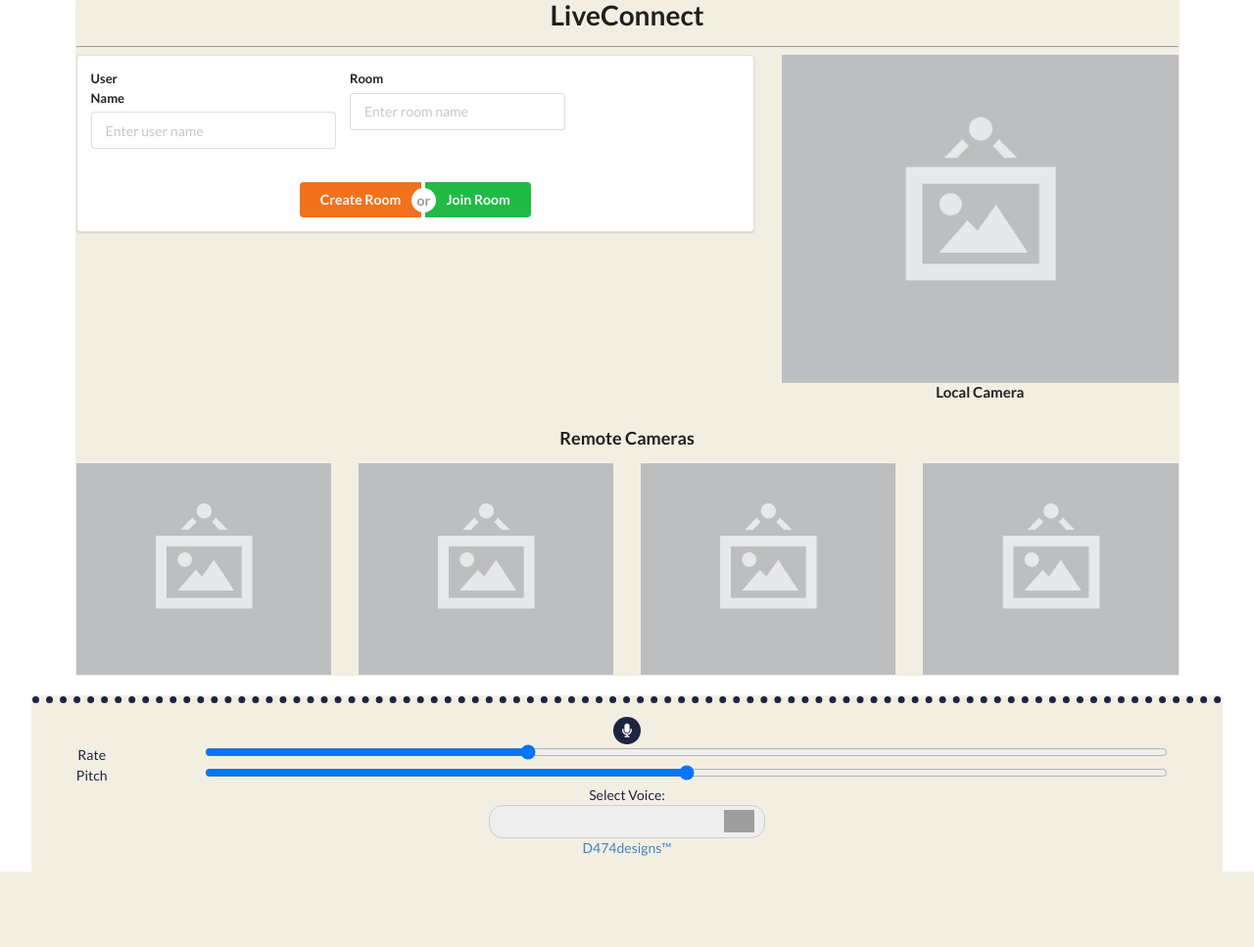
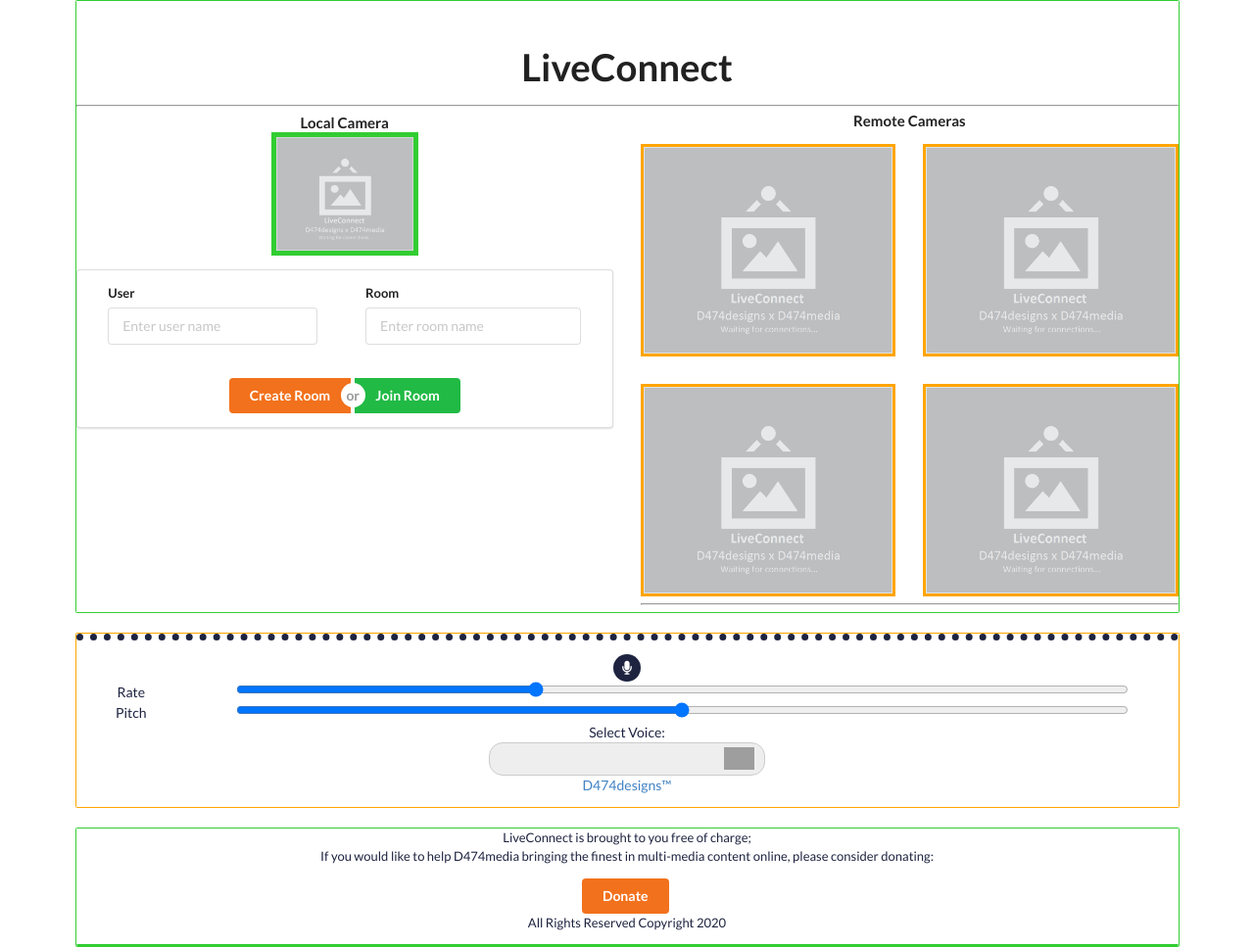
Before and after one commit to Script-Lions/LiveConnect, a Node server app: page / in a window 1280 px wide. Shown: the whole page at 98% size. Before the commit the page ends 890 px from the top, so only its background shows below. Run offline with Node 20, Linux system fonts and the light colour scheme; lists and menus that the app fills with data are empty; some libraries are stand-ins or nearby versions; grey boxes are pictures that could not be loaded.

Commit message:
udpate UI

```diff
--- a/public/index.html
+++ b/public/index.html
@@ -28,20 +28,31 @@
 
       <!-- Video Chat Code -->
       <div class="ui container">
-        <h1 class="ui header">LiveConnect</h1>
+      </br><h1 class="ui header" style="font-size:3vw">LiveConnect</h1>
       <hr>
+
         <div class="ui two column stackable grid">
-          <div class="ui ten wide column">
+          <div class="ui eight wide column">
+
+            <!-- Local Camera -->
+            <div class="ui six wide column">
+              <h4 class="ui center aligned header" style="margin:0;">
+                Local Camera
+              </h4>
+              <img id="local-image" class="ui small image" style="border:5px solid limeGreen" src="./images/videoChat/image.png">
+              <video id="local-video" class="ui small image"  autoplay></video>
+            </div>
+
             <div class="ui segment">
 
               <!-- Chat Room Form -->
               <div class="ui form">
                 <div class="fields">
-                  <div class="field">
-                    <label>User Name</label>
+                  <div class="field" style="margin-left: auto; margin-right:auto;">
+                    <label>User</label>
                     <input type="text" placeholder="Enter user name" id="username" name="username">
                   </div>
-                  <div class="field">
+                  <div class="field" style="margin-left: auto; margin-right:auto;">
                     <label>Room</label>
                     <input type="text" placeholder="Enter room name" id="roomName" name="roomName">
                   </div>
@@ -56,33 +67,29 @@
 
               <!-- Chat Room Messages -->
               <div id="chat"></div>
-            </div>
-          </div>
 
-          <!-- Local Camera -->
-          <div class="ui six wide column">
-            <img  id="local-image" class="ui large image" src="./images/videoChat/image.png">
-            <video id="local-video" class="ui large image"  autoplay></video>
-            <h4 class="ui center aligned header" style="margin:0;">
-              Local Camera
-            </h4>
             </div>
           </div>
 
           <!-- Remote Cameras -->
-        <h3 class="ui center aligned header">Remote Cameras</h3>
+          <div class="ui eight wide column">
+            <h4 class="ui center aligned header">Remote Cameras</h4>
             <div id="remote-videos" class="ui stackable grid">
-          <div class="four wide column">
-            <img class="ui centered medium image" src="./images/videoChat/image.png">
+                <div class="eight wide column">
+                  <img class="ui centered medium image" style="border:3px solid orange" src="./images/videoChat/image.png">
                 </div>
-          <div class="four wide column">
-            <img class="ui centered medium image" src="./images/videoChat/image.png">
+                <div class="eight wide column">
+                  <img class="ui centered medium image" style="border:3px solid orange" src="./images/videoChat/image.png">
                 </div>
-          <div class="four wide column">
-            <img class="ui centered medium image" src="./images/videoChat/image.png">
+                <div class="eight wide column">
+                  <img class="ui centered medium image" style="border:3px solid orange" src="./images/videoChat/image.png">
                 </div>
-          <div class="four wide column">
-            <img class="ui centered medium image" src="./images/videoChat/image.png">
+                <div class="eight wide column">
+                  <img class="ui centered medium image" style="border:3px solid orange" src="./images/videoChat/image.png">
+                </div>
+              </div>
+              <hr>
+
           </div>
         </div>
       </div>
@@ -172,10 +179,10 @@
       <a href="./reactTest.html"><button>React TEST PAGE</button></a> -->
 
     </center>
-<br>
+    </br>
 
     <!-- Speech Recognition Component -->
-    <div class="container">
+    <div class="ui container" style="border:1px solid orange">
       <center>
         <div class="text-box" contenteditable="false"></div>
         <i class="fa fa-microphone"></i>
@@ -197,7 +204,20 @@
     <audio class="sound" src="./audio/speechRecognition/chime.mp3"></audio>
     <script src="./javascripts/speechRecognition/main.js" async></script>
     <!-- Speech Recognition Component -->
-
   </body>
 
+  <footer>
+    <center>
+      </br>
+      <div class="ui container">
+        <p>LiveConnect is brought to you free of charge;
+        </br>If you would like to help D474media
+        bringing the finest in multi-media content online, please consider donating:
+        </p>
+        <button class="ui submit orange button">Donate</button>
+        <p>All Rights Reserved Copyright 2020</p>
+      <div class="ui container">
+    </center>
+  </footer>
+
 </html>
--- a/public/stylesheets/speechRecognition/style.css
+++ b/public/stylesheets/speechRecognition/style.css
@@ -4,6 +4,10 @@ body {
   font-size: 16px;
   font-family: 'Kaushan Script', cursive;
   font-family: 'Shadows Into Light', cursive;
+}
+
+p {
+  font-size: 13px;
 }
 
 a {
@@ -14,14 +18,25 @@ a {
   margin-bottom: 1vw;
 }
 
+.button {
+  background-color: limeGreen;
+  border: orange;
+  color: white;
+  padding: 15px 32px;
+  text-align: center;
+  text-decoration: none;
+  display: inline-block;
+  font-size: 16px;
+}
+
 .container {
   position: relative;
-  border: 1px solid #f2efe2;
+  border: 1px solid limeGreen;
   width: 95%;
   max-width: 95%;
   margin: 0 auto;
   border-radius: 0.1rem;
-  background: #f2efe2;
+  background: white;
   /* padding: 0.2rem 1rem; */
   color: #1e2440;
   overflow: hidden;
```
Also changed, not shown: public/images/videoChat/image.png, 1 other file. Lines whose indentation alone changed are shown as unchanged.
